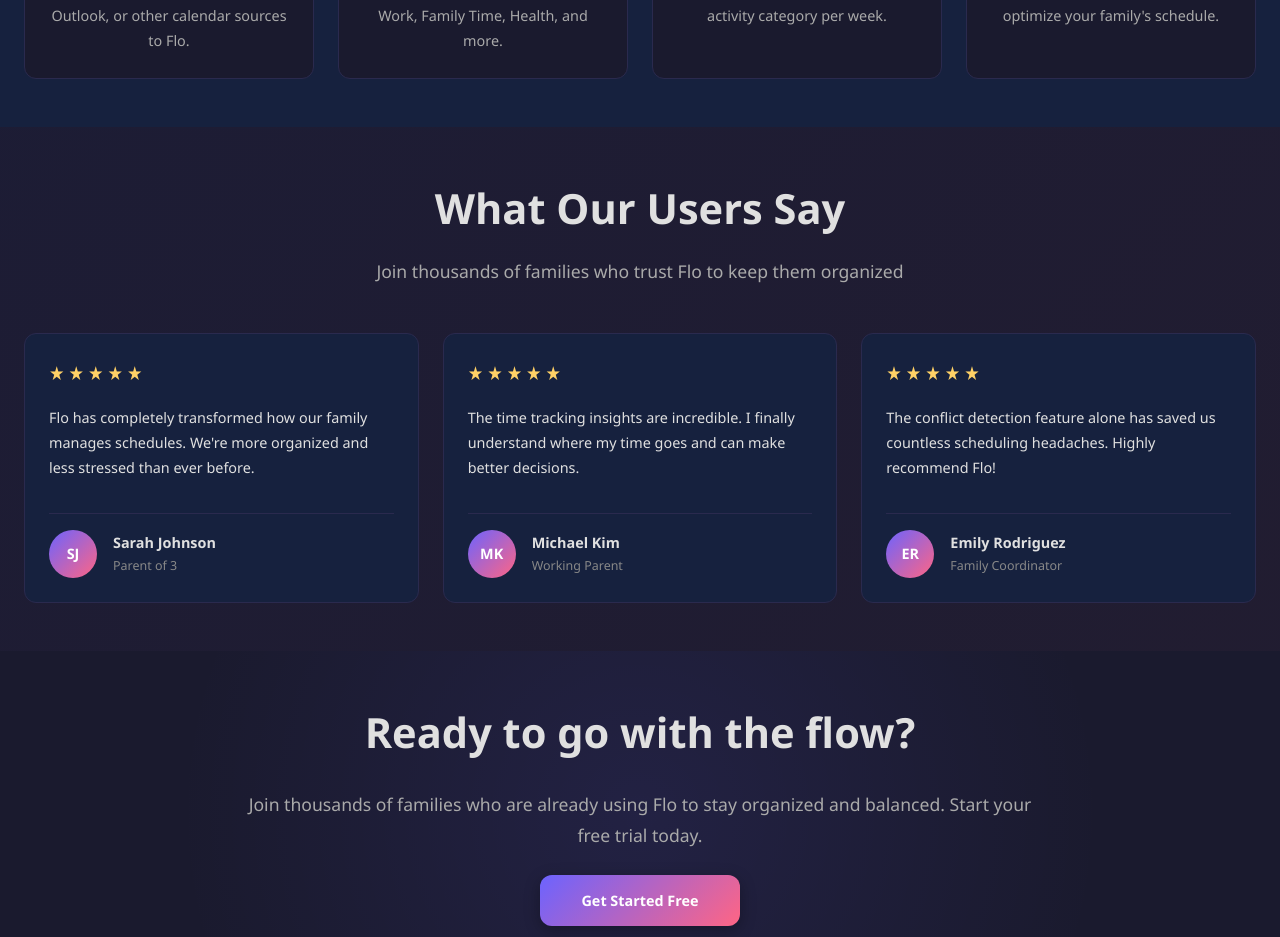
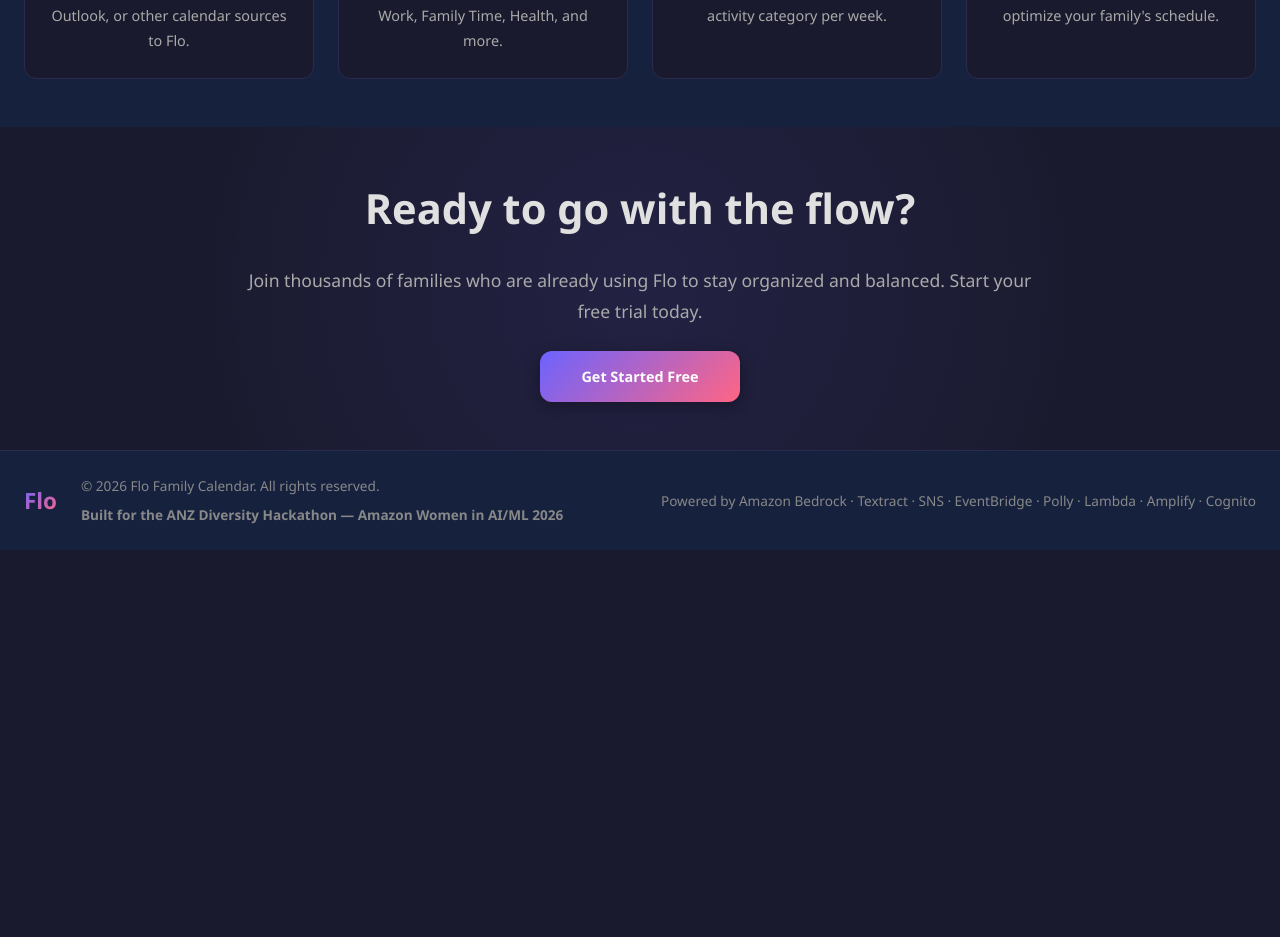
Before and after one commit to anitabirje/lifestream-flo, a React (Vite) app in the folder packages/frontend/: page / in a window 1280 px wide. Shown: the part 1860-2797 px from the top of the page. After the commit the page ends 2410 px from the top, so only its background shows below. Built offline with nearby package versions, Linux system fonts and the light colour scheme.

Commit message:
chore: Updates to frontend footer

```diff
--- a/packages/frontend/src/App.tsx
+++ b/packages/frontend/src/App.tsx
@@ -2,6 +2,7 @@ import React from 'react';
 import { BrowserRouter as Router, Routes, Route, Navigate } from 'react-router-dom';
 import { AuthProvider } from './services/auth-context';
 import { ProtectedRoute } from './components/ProtectedRoute';
+import { Footer } from './components/Footer';
 import { LandingPage } from './pages/LandingPage';
 import { LoginPage } from './pages/LoginPage';
 import WeeklyCalendarGrid from './components/WeeklyCalendarGrid';
@@ -90,6 +91,8 @@ const AppDashboard: React.FC = () => {
             />
         </>
       </main>
+
+      <Footer />
     </div>
   );
 };
--- a/packages/frontend/src/components/Footer.css
+++ b/packages/frontend/src/components/Footer.css
@@ -27,10 +27,23 @@
   flex-shrink: 0;
 }
 
+.footer-info {
+  display: flex;
+  flex-direction: column;
+  gap: var(--spacing-sm);
+}
+
 .footer-copyright {
   font-size: var(--font-size-body-small);
   color: var(--color-muted);
   margin: 0;
+}
+
+.footer-hackathon {
+  font-size: var(--font-size-body-small);
+  color: var(--color-muted);
+  margin: 0;
+  font-weight: var(--font-weight-semibold);
 }
 
 .footer-aws {
--- a/packages/frontend/src/components/Footer.tsx
+++ b/packages/frontend/src/components/Footer.tsx
@@ -11,16 +11,18 @@ export const Footer: React.FC = () => {
           <div className="footer-logo">
             <span className="gradient-text">Flo</span>
           </div>
-          <p className="footer-copyright">
-            © {currentYear} Flo Family Calendar. All rights reserved.
-          </p>
+          <div className="footer-info">
+            <p className="footer-copyright">
+              © {currentYear} Flo Family Calendar. All rights reserved.
+            </p>
+            <p className="footer-hackathon">
+              Built for the ANZ Diversity Hackathon — Amazon Women in AI/ML 2026
+            </p>
+          </div>
         </div>
 
         <div className="footer-aws">
-          <p className="footer-aws-text">Powered by</p>
-          <div className="aws-badge">
-            <span>AWS</span>
-          </div>
+          <p className="footer-aws-text">Powered by Amazon Bedrock · Textract · SNS · EventBridge · Polly · Lambda · Amplify · Cognito</p>
         </div>
       </div>
     </footer>
--- a/packages/frontend/src/components/OnboardingWizard.tsx
+++ b/packages/frontend/src/components/OnboardingWizard.tsx
@@ -4,6 +4,7 @@ import { CalendarSourcesStep } from './CalendarSourcesStep';
 import { SourceConnectionStep } from './SourceConnectionStep';
 import { CategoryTrackingStep } from './CategoryTrackingStep';
 import { TimeAllocationStep } from './TimeAllocationStep';
+import { Footer } from './Footer';
 import { onboardingApi } from '../api/onboardingApi';
 
 export type OnboardingStep =
@@ -237,6 +238,8 @@ export const OnboardingWizard: React.FC<OnboardingWizardProps> = ({
           />
         )}
       </div>
+
+      <Footer />
     </div>
   );
 };
--- a/packages/frontend/src/pages/LandingPage.tsx
+++ b/packages/frontend/src/pages/LandingPage.tsx
@@ -3,7 +3,6 @@ import { Navigation } from '../components/Navigation';
 import { HeroSection } from '../components/HeroSection';
 import { FeaturesGrid } from '../components/FeaturesGrid';
 import { HowItWorks } from '../components/HowItWorks';
-import { Testimonials } from '../components/Testimonials';
 import { CTASection } from '../components/CTASection';
 import { Footer } from '../components/Footer';
 
@@ -30,7 +29,6 @@ export const LandingPage: React.FC<LandingPageProps> = ({
       />
       <FeaturesGrid />
       <HowItWorks />
-      <Testimonials />
       <CTASection onGetStartedClick={onSignUpClick} />
       <Footer />
     </main>
--- a/packages/frontend/src/pages/LoginPage.tsx
+++ b/packages/frontend/src/pages/LoginPage.tsx
@@ -1,6 +1,7 @@
 import React, { useState } from 'react';
 import { useNavigate } from 'react-router-dom';
 import { useAuth } from '../services/auth-context';
+import { Footer } from '../components/Footer';
 import './LoginPage.css';
 
 export const LoginPage: React.FC = () => {
@@ -277,6 +278,8 @@ export const LoginPage: React.FC = () => {
           )}
         </div>
       </div>
+
+      <Footer />
     </div>
   );
 };
```
